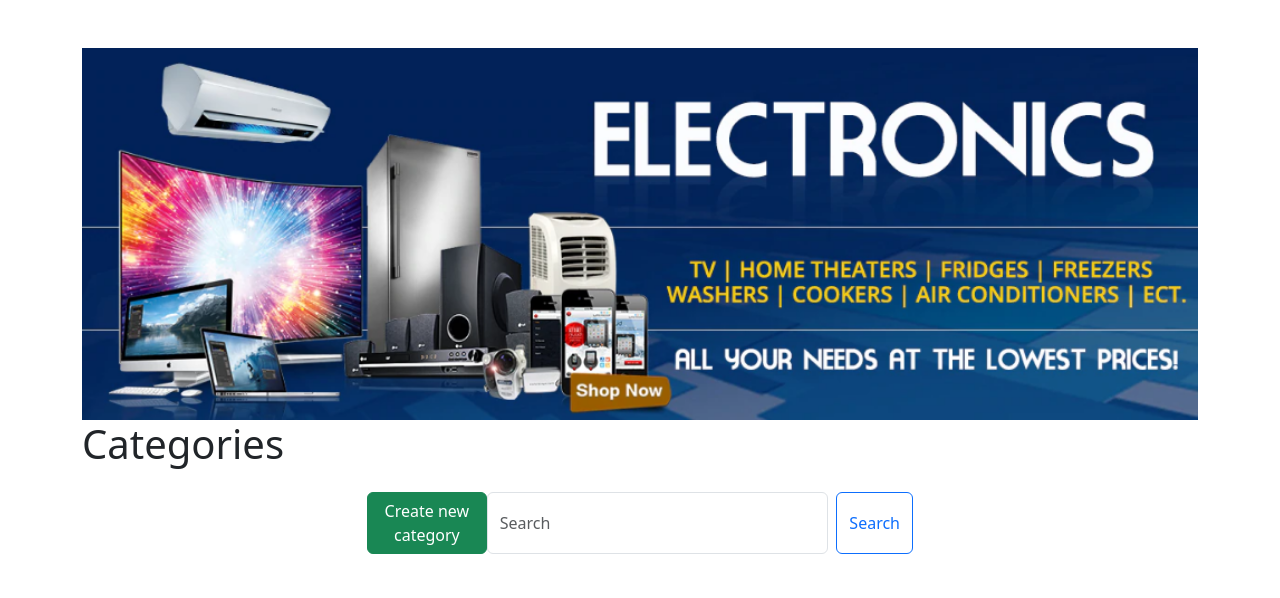
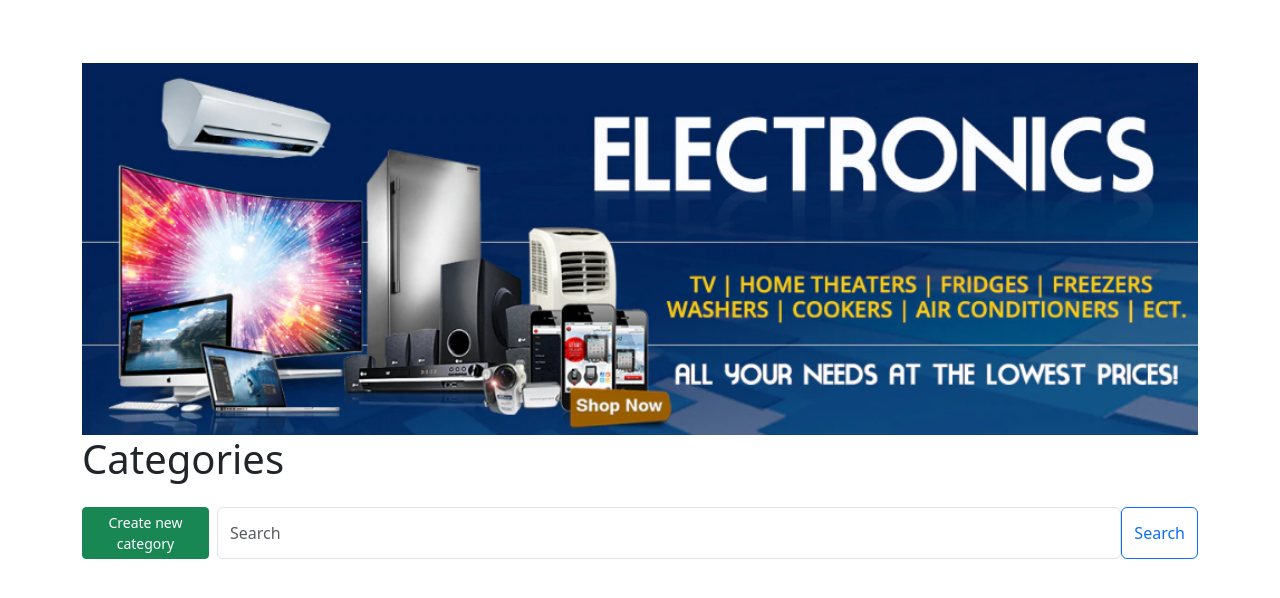
Before and after one commit to AivarasJ7/db, a PHP site: page /views/categories in a window 1280 px wide. Shown: the top 598 px of the page. Run offline with PHP 8.4, Linux system fonts and the light colour scheme; data that the repository does not hold is empty.

Commit message:
button style fix up

```diff
--- a/views/categories/index.php
+++ b/views/categories/index.php
@@ -19,37 +19,35 @@ $categories = CategoriesController::getAll();
 </head>
 
 <body>
-<div class="container mt-5">
+    <div class="container mt-5" style="padding-top: 15px;">
         <img src="../../models/images/banner-1.png" class="card-img-top" alt="...">
 
         <h1 class="mb-4">Categories</h1>
 
         <div class="row mt-4">
-            <div class="col"></div>
-            <div class="col-6">
+            <div class="col">
                 <form class="d-flex">
-                <a class="btn btn-success" href="./create.php">Create new category</a>
-                    <input class="form-control me-2" type="search" placeholder="Search" aria-label="Search" style="width: 100%;">
+                    <a class="btn btn-success btn-sm me-2" href="./create.php">Create new category</a>
+                    <input class="form-control" type="search" placeholder="Search" aria-label="Search" style="width: 100%;">
                     <button class="btn btn-outline-primary" type="submit">Search</button>
                 </form>
             </div>
-            <div class="col"></div>
         </div>
+
         <div class="row">
-                <div class="row">
             <?php foreach ($categories as $key => $category) { ?>
                 <div class="col-md-2 mb-4">
-                    <div class="card">
-                    <img src="<?= $category->photo ? $category->photo : '../../models/images/default.jpg' ?>" class="card-img-top img-fluid" alt="<?= $category->name ?>" style="max-width: 100%; height: auto;">
-                        <div class="card-body">
+                    <div class="card h-100 d-flex flex-column">
+                        <img src="<?= $category->photo ? $category->photo : '../../models/images/default.jpg' ?>" class="card-img-top img-fluid" alt="<?= $category->name ?>">
+                        <div class="card-body d-flex flex-column">
                             <h5 class="card-title"><?= $category->name ?></h5>
                             <p class="card-text"><?= $category->description ?></p>
-                            <div class="btn-group" role="group">
-                                <a class="btn btn-primary" href="./show.php?id=<?= $category->id ?>">Show</a>
-                                <a class="btn btn-success" href="./edit.php?id=<?= $category->id ?>">Edit</a>
+                            <div class="btn-group mt-auto" role="group">
+                                <a class="btn btn-primary btn-sm" href="./show.php?id=<?= $category->id ?>">Show</a>
+                                <a class="btn btn-success btn-sm" href="./edit.php?id=<?= $category->id ?>">Edit</a>
                                 <form action="./index.php" method="post" class="d-inline">
                                     <input type="hidden" name="id" value="<?= $category->id ?>">
-                                    <button class="btn btn-danger" type="submit">Delete</button>
+                                    <button class="btn btn-danger btn-sm" type="submit">Delete</button>
                                 </form>
                             </div>
                         </div>
```
